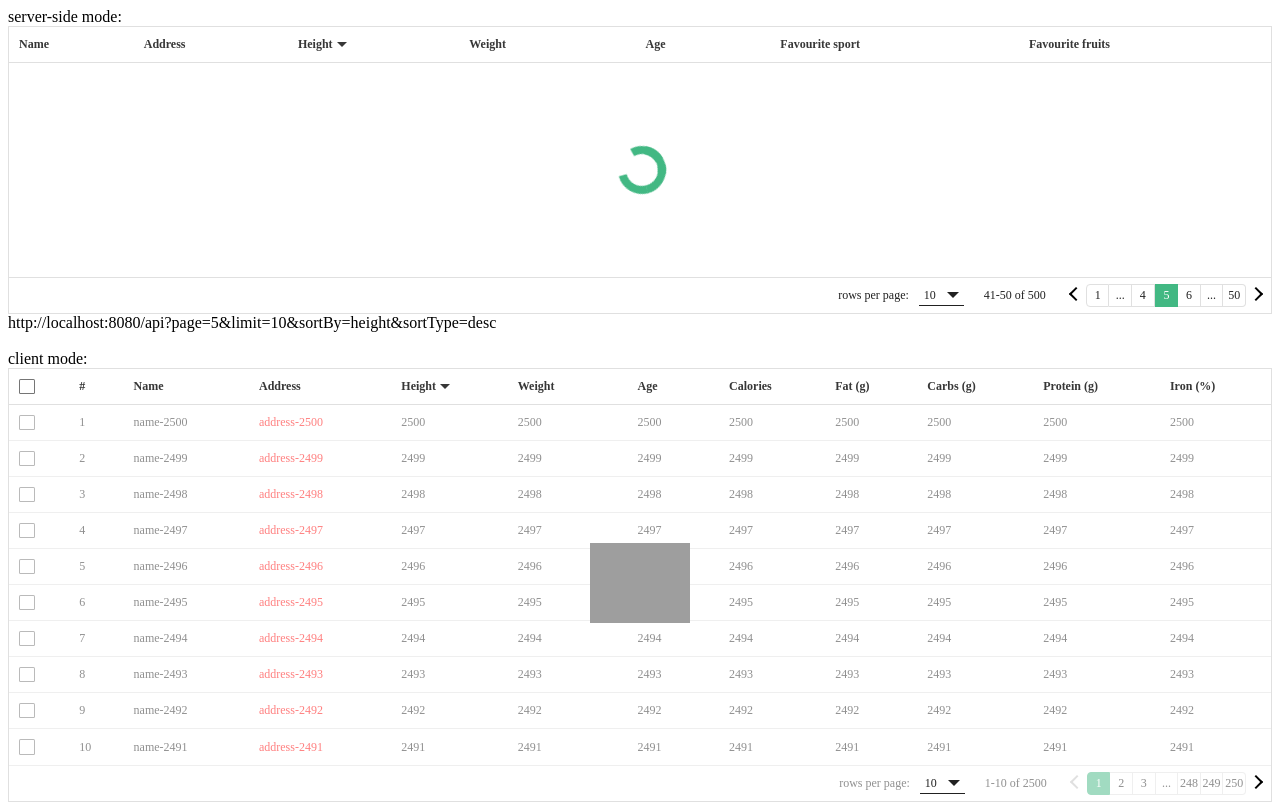
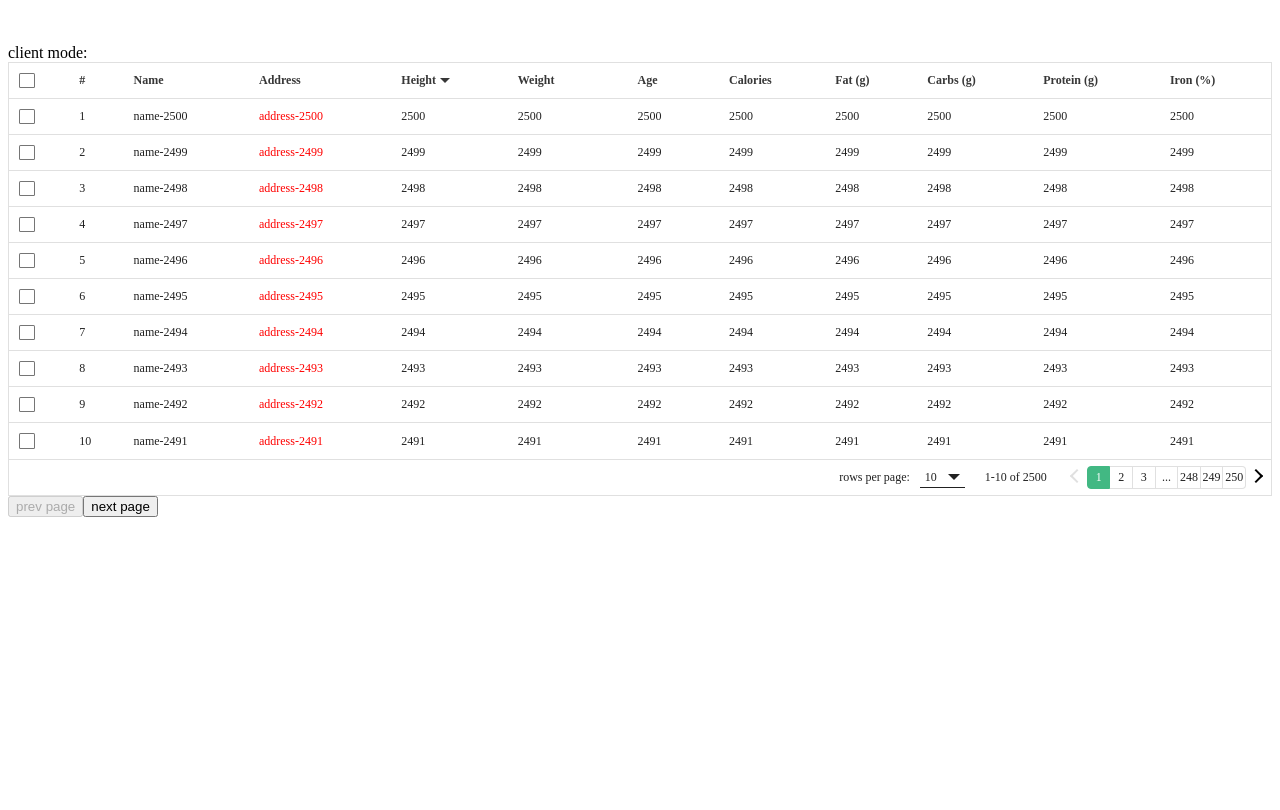
Before and after one commit to HC200ok/vue3-easy-data-table, a Vue app: page / in a window 1280 px wide. Built offline with nearby package versions, Linux system fonts and the light colour scheme; grey boxes are pictures that could not be loaded.

Commit message:
expose more variables

```diff
--- a/src/App.vue
+++ b/src/App.vue
@@ -1,5 +1,5 @@
 <template>
-  <ServerSideMode />
+  <!-- <ServerSideMode /> -->
   <br><br>
   <ClientMode />
 </template>
--- a/src/components/DataTable.vue
+++ b/src/components/DataTable.vue
@@ -579,15 +579,6 @@ const prevPage = () => {
   }
 };
 
-defineExpose({
-  maxPaginationNumber,
-  currentPaginationNumber,
-  isLastPage,
-  isFirstPage,
-  nextPage,
-  prevPage,
-});
-
 const updatePage = (value: number) => {
   if (loading.value) return;
   if (isServerSideMode.value) {
@@ -617,11 +608,25 @@ const itemsInPage = computed((): Item[] => {
   return itemsSorting.value.slice(firstIndexOfItemsInCurrentPage.value - 1, lastIndexOfItemsInCurrentPage.value);
 });
 
+const currentPageFirstIndex = computed(():number => rowsPerPageReactive.value * (currentPaginationNumber.value - 1));
+const currentPageLastIndex = computed(():number => rowsPerPageReactive.value * currentPaginationNumber.value);
+
+defineExpose({
+  totalItemsLength,
+  currentPageFirstIndex,
+  currentPageLastIndex,
+  maxPaginationNumber,
+  currentPaginationNumber,
+  isLastPage,
+  isFirstPage,
+  nextPage,
+  prevPage,
+});
+
 // items with index
 const itemsWithIndex = computed((): Item[] => {
   if (props.showIndex) {
-    const currentPageStartIndex = rowsPerPageReactive.value * (currentPaginationNumber.value - 1);
-    return itemsInPage.value.map((item, index) => ({ index: currentPageStartIndex + index + 1, ...item }));
+    return itemsInPage.value.map((item, index) => ({ index: currentPageFirstIndex.value + index + 1, ...item }));
   }
   return itemsInPage.value;
 });
--- a/src/modes/Client.vue
+++ b/src/modes/Client.vue
@@ -1,6 +1,7 @@
 <template>
   client mode:
   <DataTable
+    ref="dataTable"
     v-model:itemsSelected="itemsSelected"
     :headers="headers"
     :items="items"
@@ -11,7 +12,6 @@
     sort-type="desc"
     :buttons-pagination="true"
     show-index
-    loading
   >
     <template #loading>
       <img
@@ -25,10 +25,23 @@
       </div>
     </template>
   </DataTable>
+
+  <button
+    :disabled="isFirstPage"
+    @click="pagePrev"
+>
+    prev page
+</button>
+<button
+    :disabled="isLastPage"
+    @click="pageNext"
+>
+    next page
+</button>
 </template>
 
 <script setup lang="ts">
-import { ref } from 'vue';
+import { ref, computed, onMounted } from 'vue';
 import type { Header, Item } from 'vue3-easy-data-table';
 
 import DataTable from '../components/DataTable.vue';
@@ -45,6 +58,34 @@ const headers: Header[] = [
   { text: 'Protein (g)', value: 'protein' },
   { text: 'Iron (%)', value: 'iron' },
 ];
+
+const dataTable = ref();
+
+const currentPageFirstIndex = computed(() => dataTable.value?.currentPageFirstIndex);
+const currentPageLastIndex = computed(() => dataTable.value?.currentPageLastIndex);
+const totalItemsLength = computed(() => dataTable.value?.totalItemsLength);
+
+onMounted(() => {
+  console.log(currentPageFirstIndex.value);
+  console.log(currentPageLastIndex.value);
+  console.log(totalItemsLength.value);
+})
+
+const isFirstPage = computed(() => dataTable.value?.isFirstPage);
+const isLastPage = computed(() => dataTable.value?.isLastPage);
+
+const pageNext = () => {
+  dataTable.value.nextPage();
+  console.log(currentPageFirstIndex.value);
+  console.log(currentPageLastIndex.value);
+  console.log(totalItemsLength.value);
+  console.log(isFirstPage.value);
+  console.log(isLastPage.value);
+};
+
+const pagePrev = () => {
+  dataTable.value.prevPage();
+};
 
 const showItem = (item: Item): void => {
   console.log(item);
@@ -71,6 +112,5 @@ const createMockItems = (): Item[] => {
 };
 
 const items = createMockItems();
-console.log(createMockItems());
 
 </script>
```
